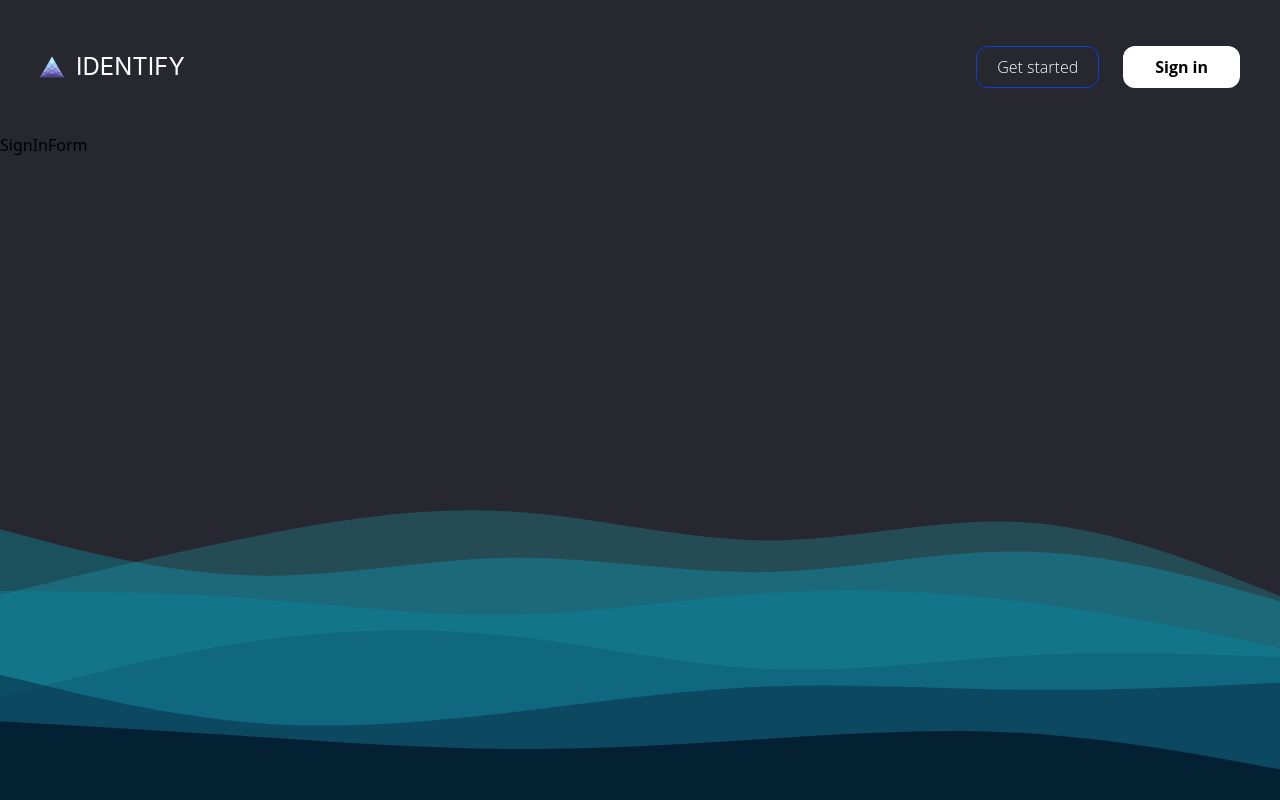
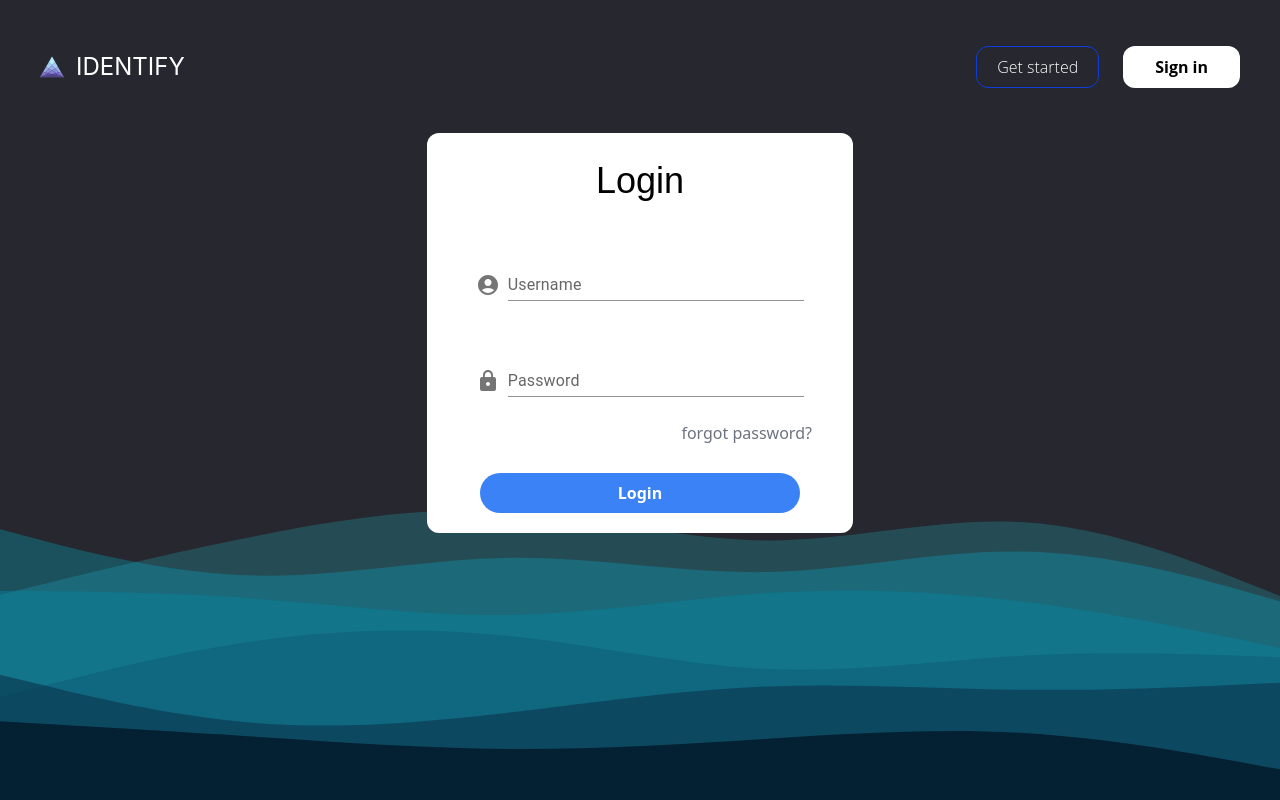
Before and after one commit to KazutoMartin/IDentify, a React (Create React App) app in the folder front/identify/: page /sign-in in a window 1280 px wide. Built offline with nearby package versions, Linux system fonts and the light colour scheme.

Commit message:
login page created for desktop

```diff
--- a/front/identify/package.json
+++ b/front/identify/package.json
@@ -3,6 +3,11 @@
   "version": "0.1.0",
   "private": true,
   "dependencies": {
+    "@emotion/react": "^11.10.0",
+    "@emotion/styled": "^11.10.0",
+    "@mui/icons-material": "^5.8.4",
+    "@mui/material": "^5.10.1",
+    "@mui/styled-engine-sc": "^5.10.1",
     "@testing-library/jest-dom": "^5.16.4",
     "@testing-library/react": "^13.3.0",
     "@testing-library/user-event": "^13.5.0",
@@ -12,6 +17,7 @@
     "react-dom": "^18.2.0",
     "react-router-dom": "^6.3.0",
     "react-scripts": "5.0.1",
+    "styled-components": "^5.3.5",
     "web-vitals": "^2.1.4"
   },
   "scripts": {
--- a/front/identify/src/components/SignInForm.jsx
+++ b/front/identify/src/components/SignInForm.jsx
@@ -1,7 +1,39 @@
 import React from "react";
+import Box from '@mui/material/Box';
+import Input from '@mui/material/Input';
+import InputLabel from '@mui/material/InputLabel';
+import InputAdornment from '@mui/material/InputAdornment';
+import FormControl from '@mui/material/FormControl';
+import TextField from '@mui/material/TextField';
+import AccountCircle from '@mui/icons-material/AccountCircle';
+import LockIcon from '@mui/icons-material/Lock';
 
 function SignInForm() {
-  return <div>SignInForm</div>;
+  return (
+  <div className="flex mx-auto bg-white w-1/3 h-1/2 rounded-xl justify-center flex-col z-50">
+    <div className="w-full h-1/3 flex justify-center items-center"><h1 className="font-signfont text-4xl">Login</h1></div>
+    <div className="w-full h-1/3 flex justify-center items-center">
+    <Box sx={{ display: 'flex', alignItems: 'flex-end', width: '77%'}}>
+        <AccountCircle sx={{ color: 'action.active', mr: 1, my: 0.5}} />
+        <TextField id="input-with-sx" label="Username" variant="standard" sx={{width:1}}/>
+      </Box>
+    </div>
+    <div className="w-full h-1/3 flex justify-center items-center">
+    <Box sx={{ display: 'flex', alignItems: 'flex-end', width: '77%'}}>
+        <LockIcon sx={{ color: 'action.active', mr: 1, my: 0.5}} />
+        <TextField id="input-with-sx" label="Password" variant="standard" sx={{width:1}}/>
+      </Box>
+    </div>
+    <div className="w-full h-1/6 flex justify-end">
+      <div className="h-full w-1/2"><a href="#" className="flex justify-center items-start w-full text-gray-500">forgot password?</a></div>
+    </div>
+    <div className="w-full h-1/6 flex justify-center items-center mb-4">
+    <button className="bg-blue-500 hover:bg-blue-700 text-white font-bold py-2 px-4 rounded-full w-3/4">
+  Login
+</button>
+    </div>
+  </div>);
+
 }
 
 export default SignInForm;
--- a/front/identify/src/index.css
+++ b/front/identify/src/index.css
@@ -5,3 +5,4 @@
 @import url("https://fonts.googleapis.com/css2?family=Open+Sans:wght@300&display=swap");
 @import url('https://fonts.googleapis.com/css2?family=Cairo:wght@600;700&display=swap');
 @import url('https://fonts.googleapis.com/css2?family=Rajdhani&display=swap');
+@import url('https://fonts.googleapis.com/css2?family=Poppins:wght@600&display=swap');
--- a/front/identify/tailwind.config.js
+++ b/front/identify/tailwind.config.js
@@ -6,6 +6,7 @@ module.exports = {
       logo: ["Inter", "sans-serif"],
       font1: ["Open Sans", "sans-serif"],
       title: ["Rajdhani", "sans-serif"],
+      signfont: ["Poppins", "sans-serif"]
 
 
       // serif: ["Merriweather", "serif"],
```
Also changed, not shown: 1 other file (tests, documents, lock files or other folders).
